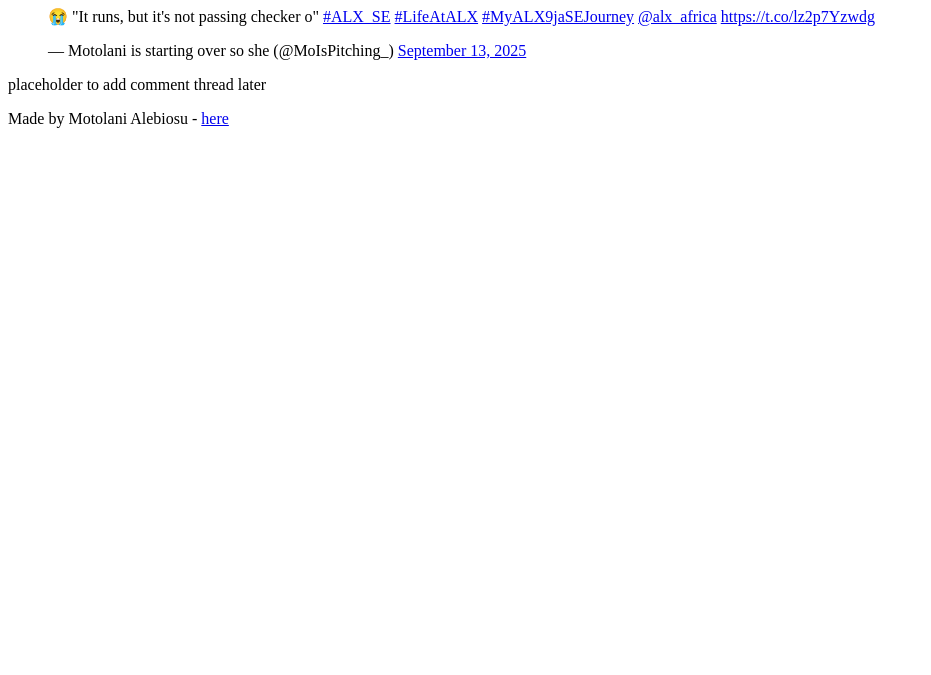
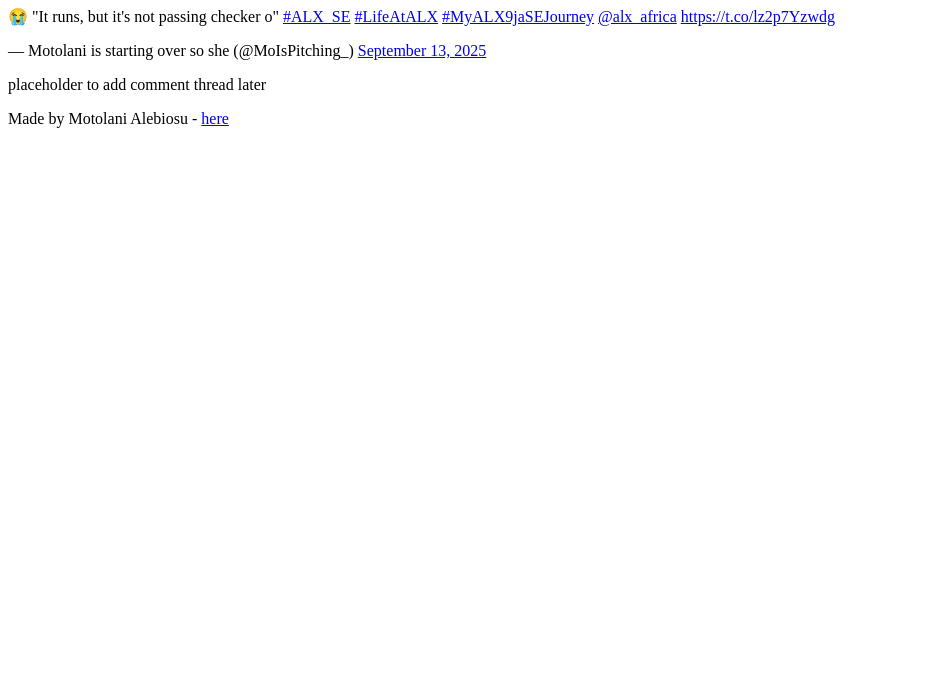
Before and after one commit to The-Motolani/My_First_Portfolio, a plain HTML site: page html_basic/tweets.html in a window 1280 px wide. Shown: the part 125-800 px from the top of the page, without its empty margins (0-931 px from the left). Drawn offline with Linux system fonts and the light colour scheme.

Commit message:
trying to pass checker

```diff
--- a/html_basic/tweets.html
+++ b/html_basic/tweets.html
@@ -14,7 +14,7 @@
     </header>
  <main>
     <article>
-        <blockquote class="twitter-tweet">
+       <!--- <blockquote class="twitter-tweet"> --->
             <p lang="en" dir="ltr">😭 &quot;It runs, but it&#39;s not passing checker o&quot; <a href="https://twitter.com/hashtag/ALX_SE?src=hash&amp;ref_src=twsrc%5Etfw">#ALX_SE</a>
             <a href="https://twitter.com/hashtag/LifeAtALX?src=hash&amp;ref_src=twsrc%5Etfw">#LifeAtALX</a>
             <a href="https://twitter.com/hashtag/MyALX9jaSEJourney?src=hash&amp;ref_src=twsrc%5Etfw">#MyALX9jaSEJourney</a>
@@ -22,7 +22,7 @@
             <a href="https://t.co/lz2p7Yzwdg">https://t.co/lz2p7Yzwdg</a>
             </p>&mdash; Motolani is starting over so she (@MoIsPitching_)
             <a href="https://twitter.com/MoIsPitching_/status/1966951454742348249?ref_src=twsrc%5Etfw">September 13, 2025</a>
-        </blockquote>
+       <!--- </blockquote> --->
     </article>
     <aside>
         <p>placeholder to add comment thread later</p>
```
